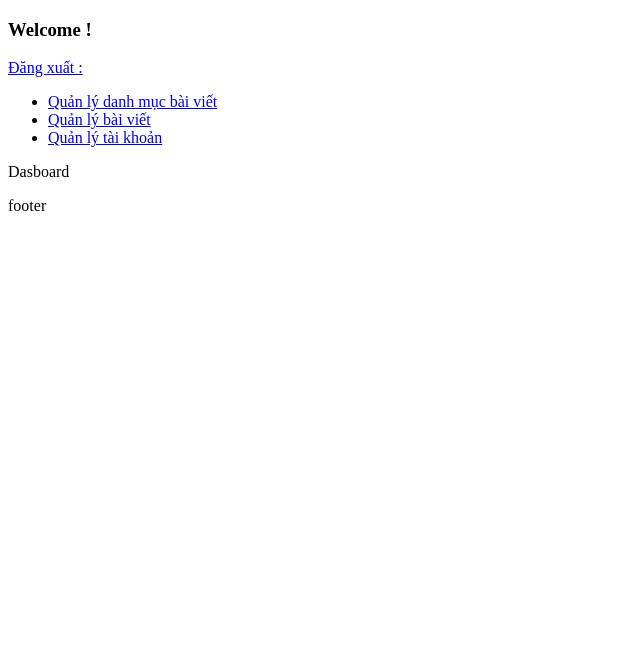
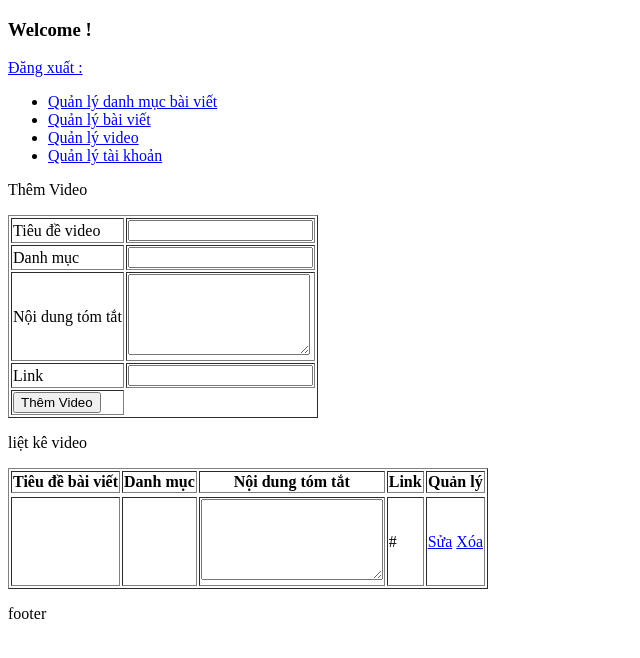
Before and after one commit to khoaadmt/news, a PHP site: the page made by admincp/index.php in a window 1280 px wide. Shown: the top 658 px of the page, without its empty margins (0-640 px from the left). Run offline with PHP 8.4, Linux system fonts and the light colour scheme; tables that the repository leaves empty or names only in its code hold one stand-in row (values such as "Sample post"); data that the repository does not hold is empty.

Commit message:
quản trị video

```diff
--- a/admincp/modules/main.php
+++ b/admincp/modules/main.php
@@ -22,6 +22,13 @@
         elseif($tmp == 'quanLyBaiViet' && $query == 'sua'){
             include('quanlybaiviet/sua.php');
         }
+        if($tmp == 'quanLyVideo' && $query == 'them'){
+            include('quanlyvideo/them.php');
+            include('quanlyvideo/lietke.php');
+        }
+        elseif($tmp == 'quanLyVideo' && $query == 'sua'){
+            include('quanlyvideo/sua.php');
+        }
         elseif($tmp == 'quanLyTaiKhoan' && $query == 'lietke'){
             include('quanLyTaiKhoan/lietke.php');
         }
--- a/admincp/modules/menu.php
+++ b/admincp/modules/menu.php
@@ -1,5 +1,6 @@
 <ul>
     <li><a href="index.php?action=quanLyDanhMucBaiViet&query=them">Quản lý danh mục bài viết</a></li>
     <li><a href="index.php?action=quanLyBaiViet&query=them">Quản lý bài viết</a></li>
+    <li><a href="index.php?action=quanLyVideo&query=them">Quản lý video</a></li>
     <li><a href="index.php?action=quanLyTaiKhoan&query=lietke">Quản lý tài khoản</a></li>
 </ul>
--- /dev/null
+++ b/admincp/modules/quanlyvideo/lietke.php
@@ -0,0 +1,34 @@
+<?php
+    $sql_query = "SELECT * FROM tbl_video ORDER BY id_video";
+    $query_lietke_video =  mysqli_query($mysqli,$sql_query);
+?>
+<p>liệt kê video</p>
+<table border="1px">
+    <tr>
+        <th>Tiêu đề bài viết</th>
+        <th>Danh mục</th>
+        <th>Nội dung tóm tắt</th>
+        <th>Link</th>
+        <th>Quản lý</th>
+    </tr>
+    <tr>
+        <?php
+            $i =0;
+            while($row = mysqli_fetch_array($query_lietke_video)){
+                 $i++;
+            ?>
+            <tr>
+                <td><?php echo$row['tieuDeVideo'] ?></td>
+                <td><?php echo$row['danhMuc'] ?></td>
+                <td><textarea rows="5"><?php echo $row['noiDungTomTat']?></textarea></td>
+                <td><?php echo$row['link'] ?></td>
+                <td>
+                <a href="?action=quanLyVideo&query=sua&id_video=<?php echo $row['id_video']?>">Sửa</a>
+                <a href="modules/quanlyvideo/xuly.php?id_video=<?php echo $row['id_video']?>">Xóa</a>
+                </td>
+            </tr>
+        <?php
+         }
+        ?>
+    </tr>
+</table>
--- /dev/null
+++ b/admincp/modules/quanlyvideo/them.php
@@ -0,0 +1,28 @@
+<p>Thêm Video</p>
+<form action="modules/quanlyvideo/xuly.php?&query=them" method="POST">
+    <table border="1px">
+    <tr>
+        <td>Tiêu đề video</td>
+        <td><input type="text" name="tieuDeVideo"></td>
+    </tr>
+    <tr>
+        <td>Danh mục</td>
+        <td><input type="text" name="danhMuc"></td>
+    </tr>
+    <tr>
+        <td>Nội dung tóm tắt</td>
+        <td>
+            <textarea rows="5" name="noiDungTomTat"></textarea>
+        </td>
+    </tr>
+    <tr>
+        <td>Link</td>
+        <td><input type="text" name="link"></td>
+    </tr>
+    <tr>
+        <td>
+            <input type="submit" name="themVideo" value="Thêm Video">
+        </td>
+    </tr>
+    </table>
+</form>
```
Also changed, not shown: admincp/modules/quanlyvideo/sua.php (added, +28 -0 lines), admincp/modules/quanlyvideo/xuly.php (added, +25 -0 lines).
